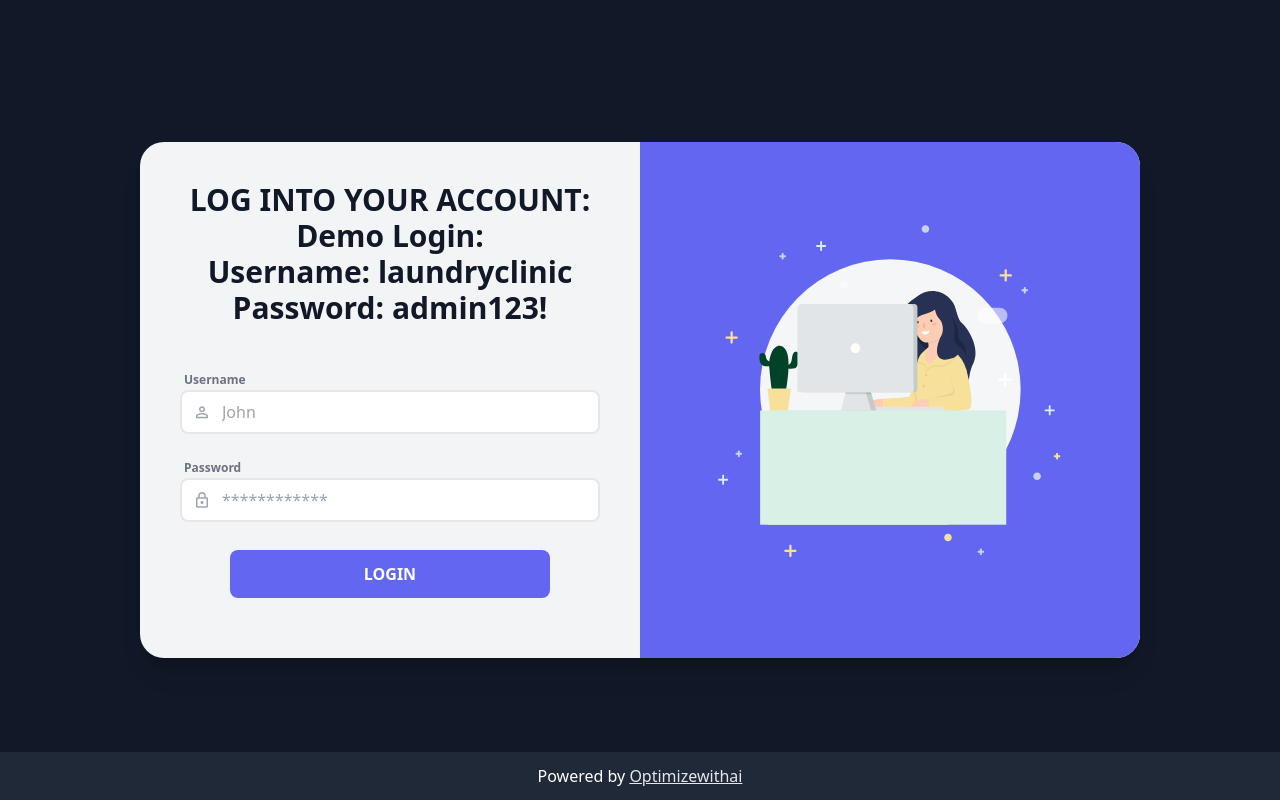
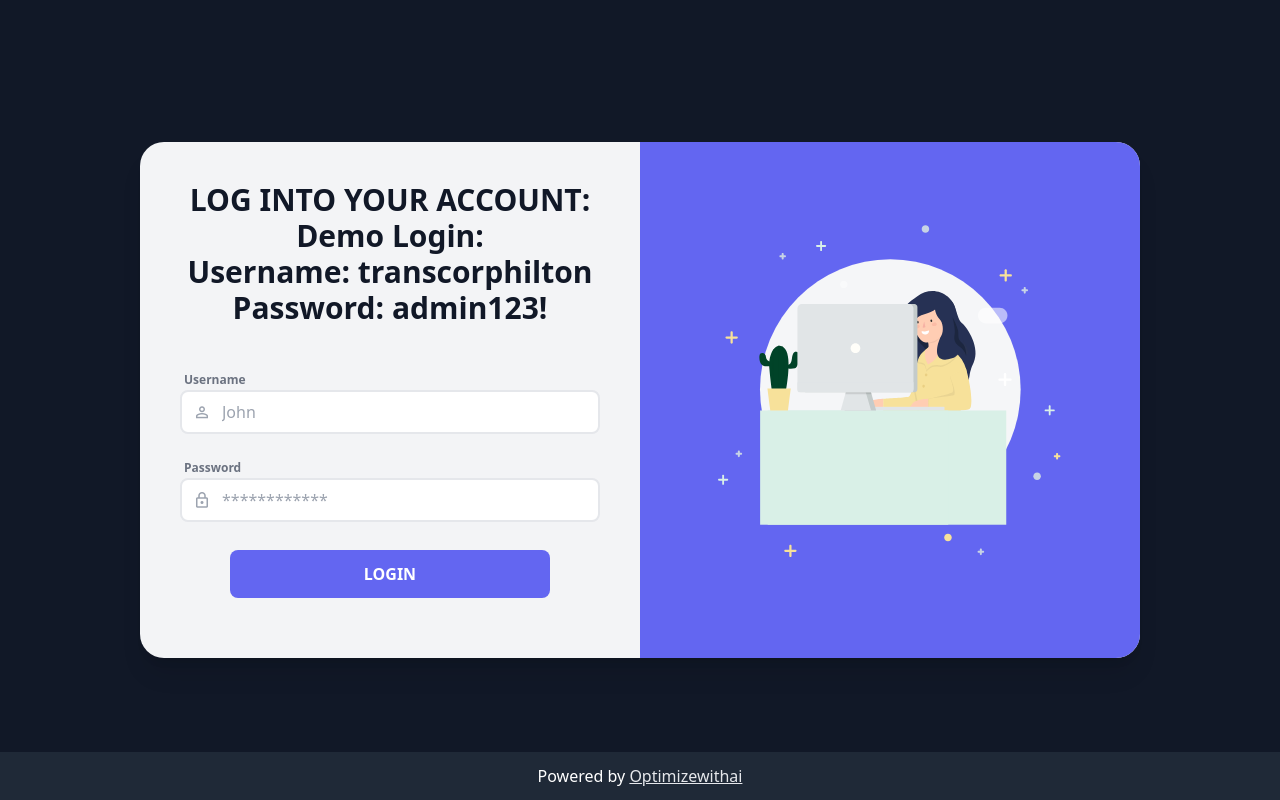
Before and after one commit to Genius-Excel/hotel_concierge, a Django app: page /login-user/ in a window 1280 px wide. Run offline with Django 5.2, Linux system fonts and the light colour scheme; parts of the project's set-up code (start-up, migrations or seed data) failed here and were passed over; some libraries are stand-ins or nearby versions.

Commit message:
Update demo login credentials in the login page

```diff
--- a/base_app/templates/reminder/login.html
+++ b/base_app/templates/reminder/login.html
@@ -58,7 +58,7 @@
                             <h1 class="font-bold text-3xl text-gray-900">LOG INTO YOUR ACCOUNT: </h1>
 
                             <h2 class="font-bold text-3xl text-gray-900">Demo Login: </h2>
-                            <h3 class="font-bold text-3xl text-gray-900">Username: laundryclinic  Password: admin123! </h3>
+                            <h3 class="font-bold text-3xl text-gray-900">Username: transcorphilton  Password: admin123! </h3>
                         </div>
 
                          <!-- Start messages display -->
```
